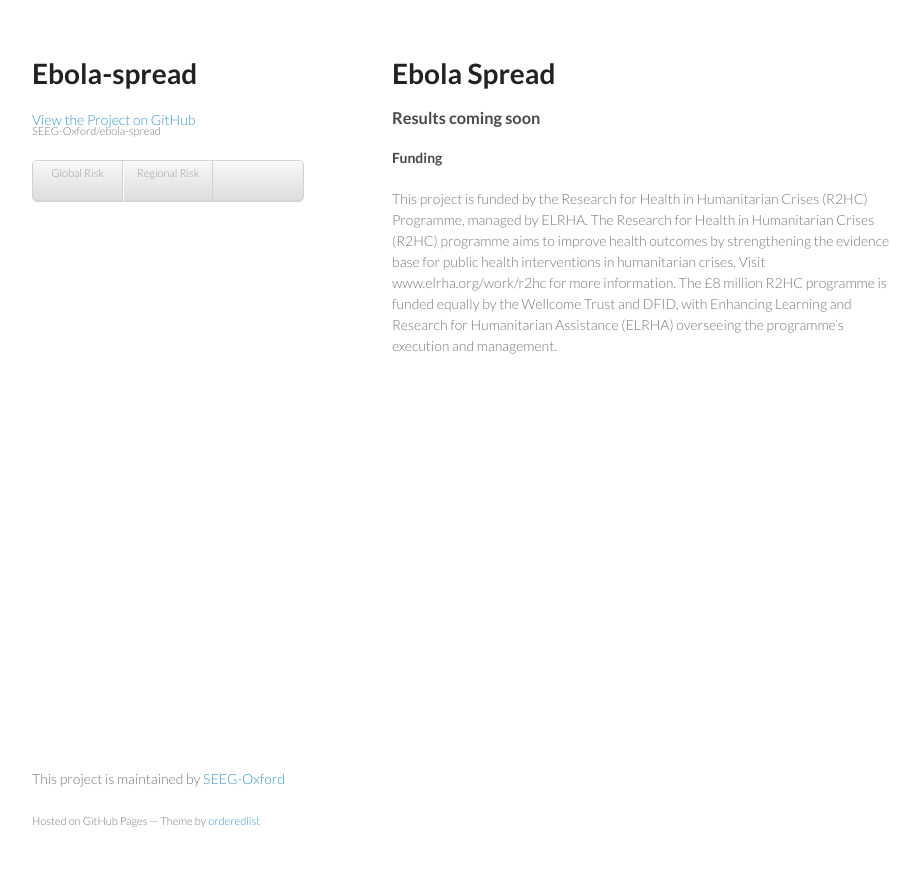
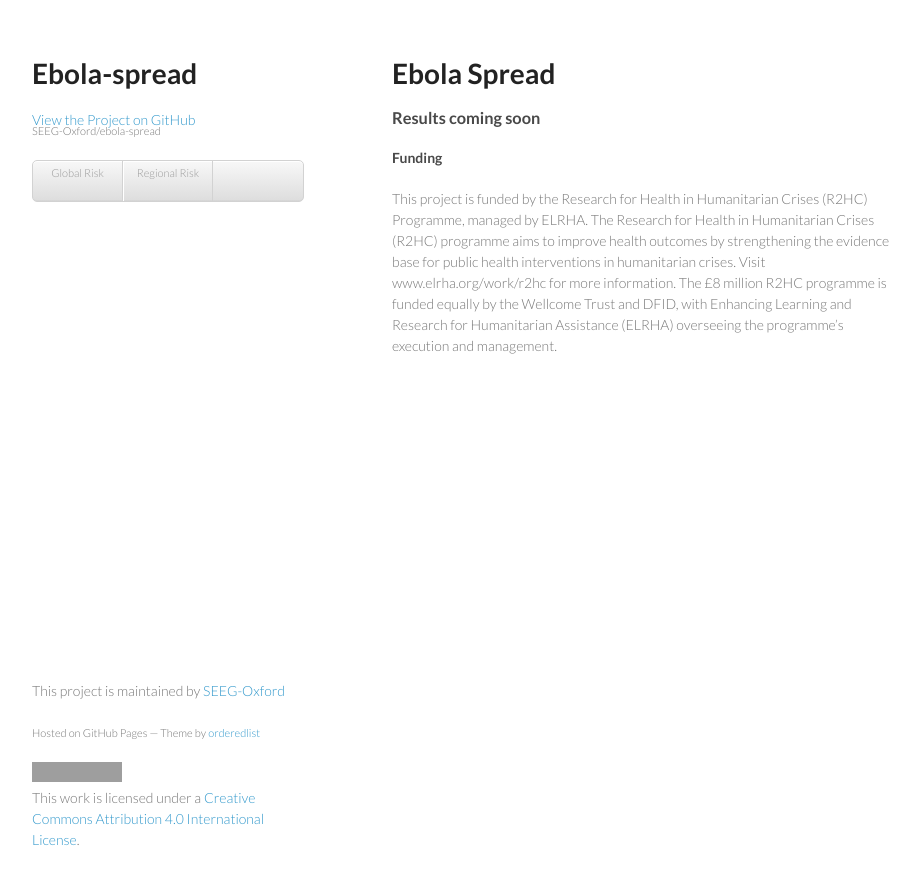
Before and after one commit to SEEG-Oxford/ebola-spread, a Jekyll site: the page built from index.md, in a window 1280 px wide. Shown: the top 885 px of the page, without its empty margins (178-1098 px from the left). Built offline with Jekyll 4.4.1, drawn with Linux system fonts in a browser that asks for light colours; Markdown is read by kramdown in place of the engine named in the settings; grey boxes are pictures that could not be loaded.

Commit message:
Add CC-BY licence

```diff
--- a/_includes/foot.html
+++ b/_includes/foot.html
@@ -2,6 +2,7 @@
       <footer>
         <p>This project is maintained by <a href="https://github.com/SEEG-Oxford">SEEG-Oxford</a></p>
         <p><small>Hosted on GitHub Pages &mdash; Theme by <a href="https://github.com/orderedlist">orderedlist</a></small></p>
+		<a rel="license" href="http://creativecommons.org/licenses/by/4.0/"><img alt="Creative Commons Licence" style="border-width:0" src="https://i.creativecommons.org/l/by/4.0/88x31.png" /></a><br />This work is licensed under a <a rel="license" href="http://creativecommons.org/licenses/by/4.0/">Creative Commons Attribution 4.0 International License</a>.
       </footer>
     </div>
     <script src="javascripts/scale.fix.js"></script>
```
